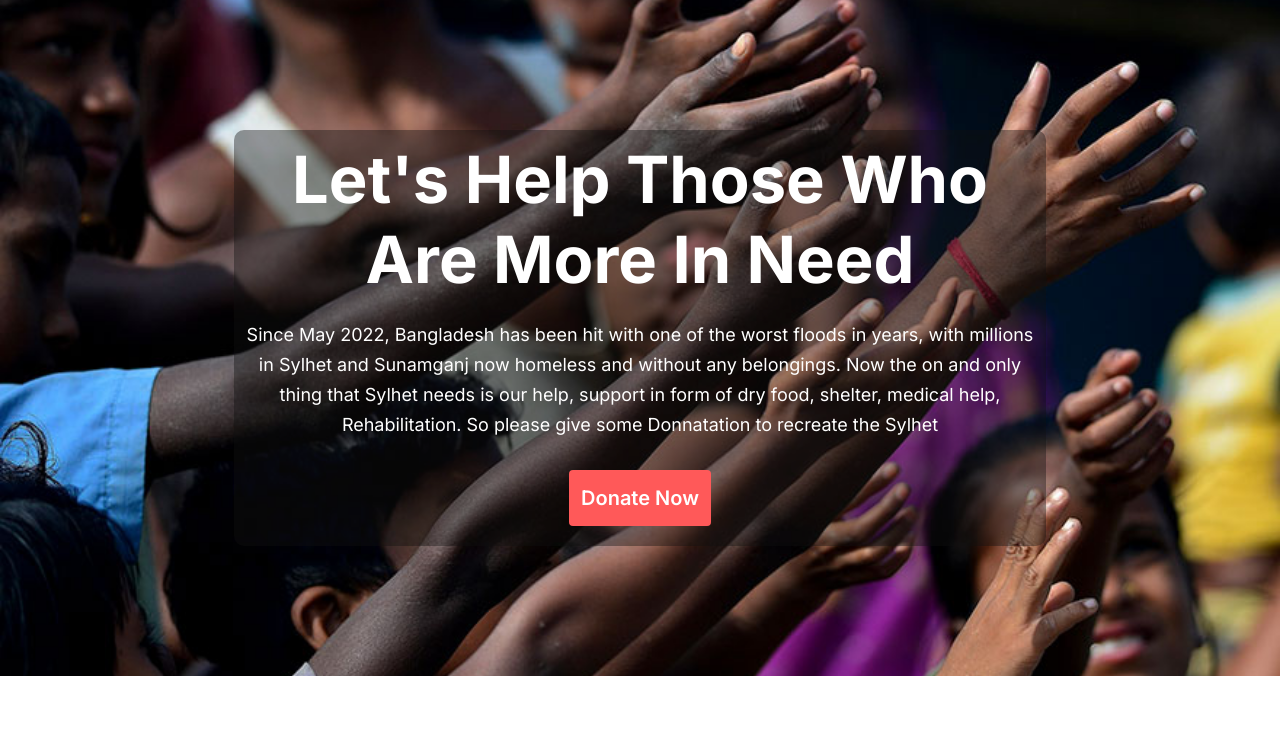
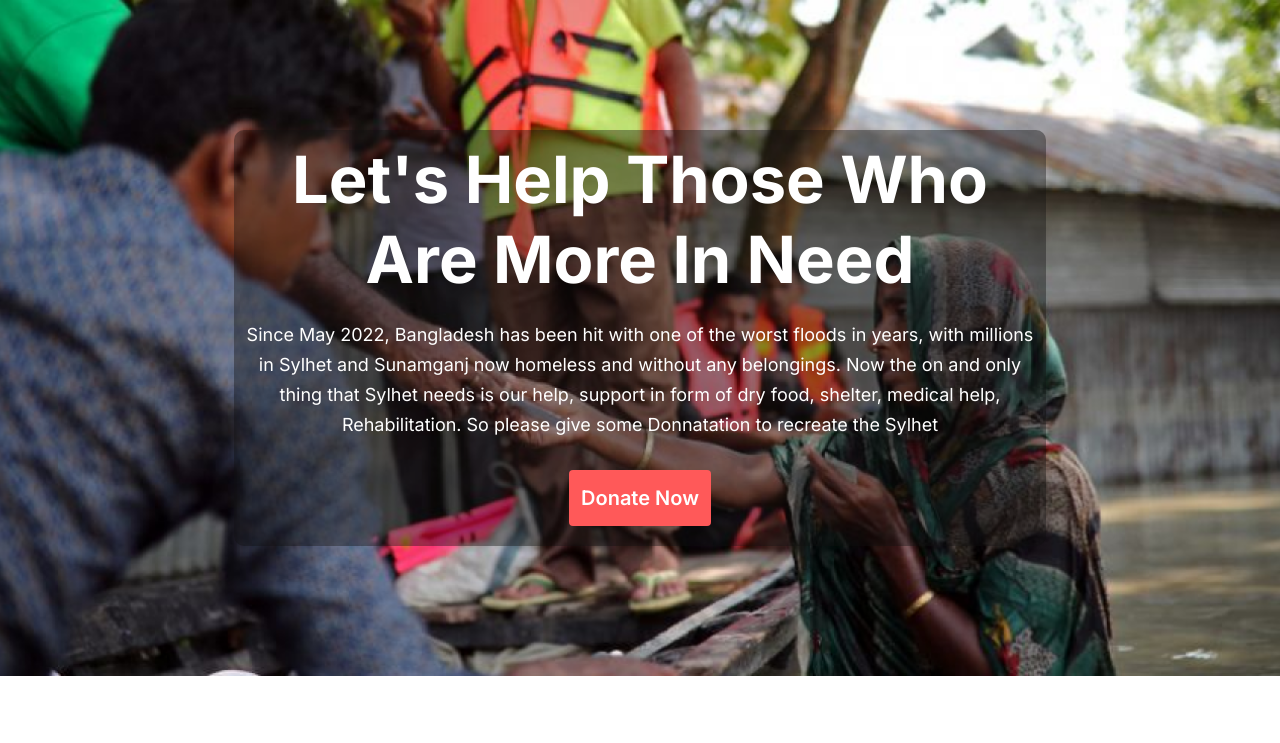
Before and after one commit to AriyanShihab/donation-website, a plain HTML site: page index.html in a window 1280 px wide. Shown: the top 743 px of the page. Drawn offline with Linux system fonts and the light colour scheme.

Commit message:
banner image correction

```diff
--- a/style/style.css
+++ b/style/style.css
@@ -60,7 +60,7 @@ img {
 /* banner section start here */
 
 .banner {
-    background-image: url(../images/donation13.jpg);
+    background-image: url(../donataion-images/hero.png);
     background-size: cover;
     background-repeat: no-repeat;
     background-position: center center;
```
Also changed, not shown: donataion-images/hero.png (added), 1 other file.
